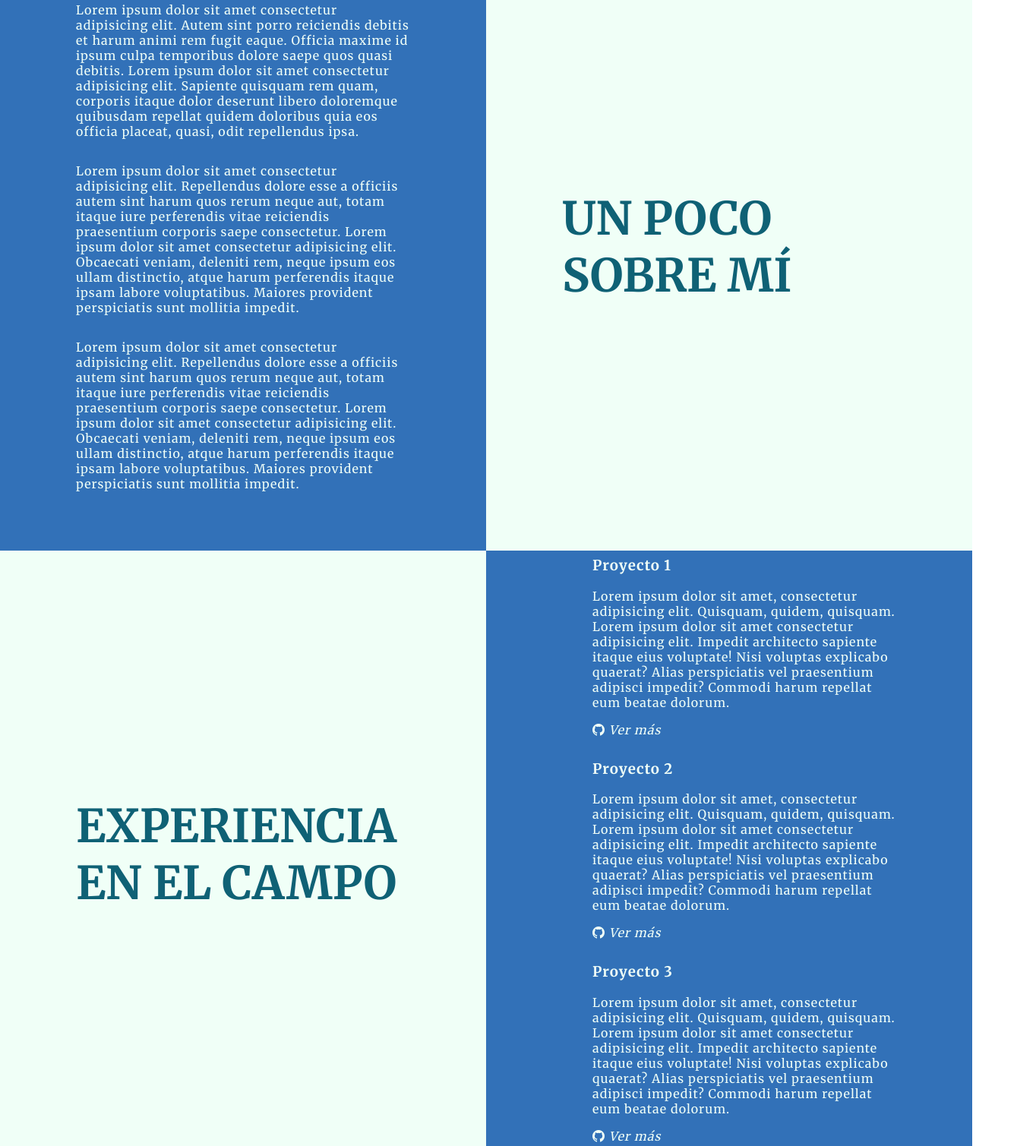
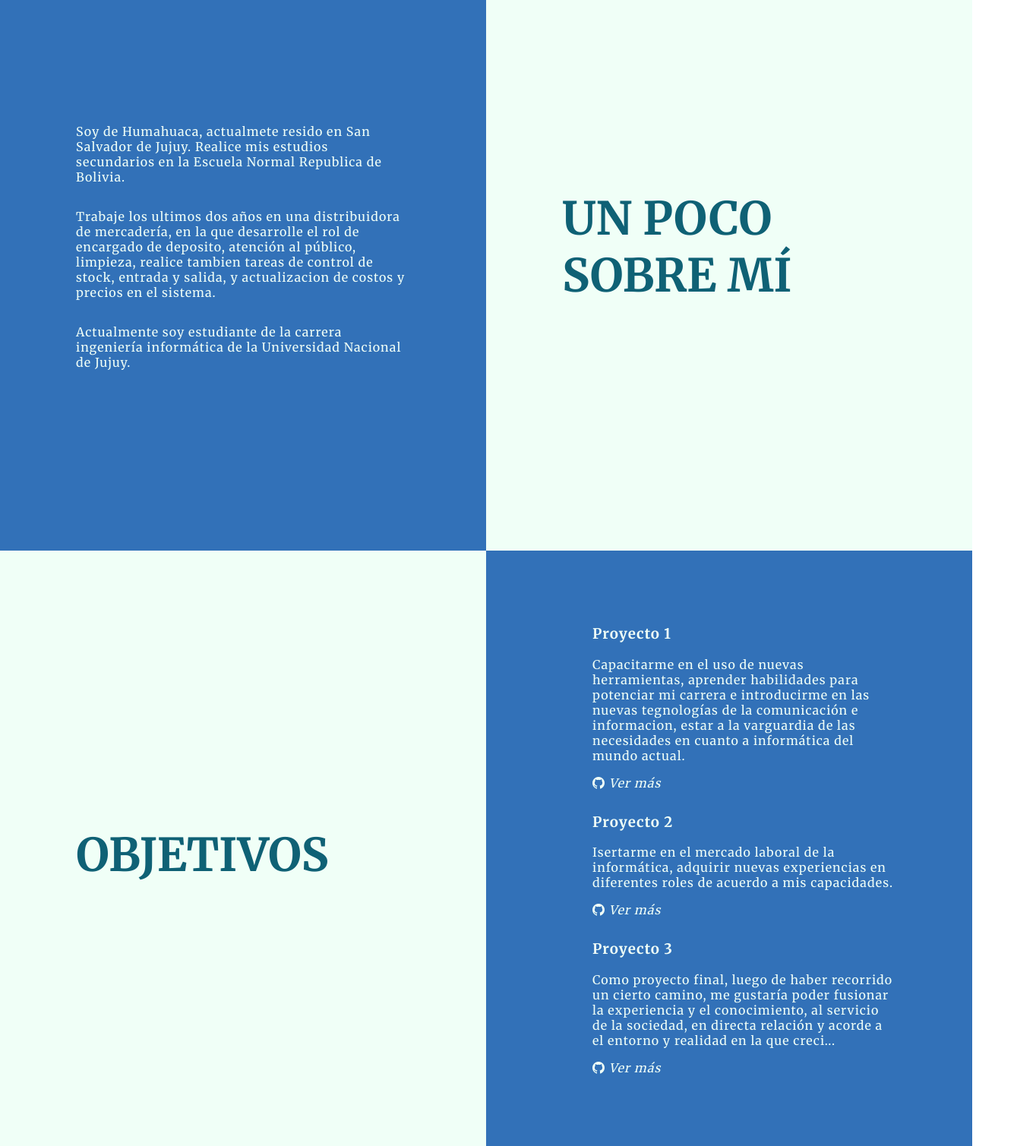
Before and after one commit to VictorJoaquin/portfolio-template, a plain HTML site: page index.html in a window 1280 px wide. Shown: the part 875-2384 px from the top of the page at 76% size, 1364 px wide, since content can reach past the window. Drawn offline with nearby package versions, Linux system fonts and the light colour scheme.

Commit message:
rama1_prueba

```diff
--- a/index.html
+++ b/index.html
@@ -47,7 +47,7 @@
           <li><a class="socials-icon" href=""><i class="bi bi-instagram"></i></a></li>
         </ul>
 
-        <p class="description">+15 años de experiencia trabajando en aplicaciones de alta escala. <br> Déjame contarte un poco de mí, sigue deslizando!</p>
+        <p class="description">Déjame contarte un poco de mí, sigue deslizando.</p>
       </div>
 
     </div>
@@ -56,16 +56,13 @@
   <section id="about" class="content">
     <aside class="half-section text-section">
       <p>
-        Lorem ipsum dolor sit amet consectetur adipisicing elit. Autem sint porro reiciendis debitis et harum animi rem fugit eaque. Officia maxime id ipsum culpa temporibus dolore saepe quos quasi debitis.
-        Lorem ipsum dolor sit amet consectetur adipisicing elit. Sapiente quisquam rem quam, corporis itaque dolor deserunt libero doloremque quibusdam repellat quidem doloribus quia eos officia placeat, quasi, odit repellendus ipsa.
+         Soy de Humahuaca, actualmete resido en San Salvador de Jujuy. Realice mis estudios secundarios en la Escuela Normal Republica de Bolivia.
       </p>
       <p>
-        Lorem ipsum dolor sit amet consectetur adipisicing elit. Repellendus dolore esse a officiis autem sint harum quos rerum neque aut, totam itaque iure perferendis vitae reiciendis praesentium corporis saepe consectetur.
-        Lorem ipsum dolor sit amet consectetur adipisicing elit. Obcaecati veniam, deleniti rem, neque ipsum eos ullam distinctio, atque harum perferendis itaque ipsam labore voluptatibus. Maiores provident perspiciatis sunt mollitia impedit.
+         Trabaje los ultimos dos años en una distribuidora de mercadería, en la que desarrolle el rol de encargado de deposito, atención al público, limpieza, realice tambien tareas de control de stock, entrada y salida, y actualizacion de costos y precios en el sistema.
       </p>
       <p>
-        Lorem ipsum dolor sit amet consectetur adipisicing elit. Repellendus dolore esse a officiis autem sint harum quos rerum neque aut, totam itaque iure perferendis vitae reiciendis praesentium corporis saepe consectetur.
-        Lorem ipsum dolor sit amet consectetur adipisicing elit. Obcaecati veniam, deleniti rem, neque ipsum eos ullam distinctio, atque harum perferendis itaque ipsam labore voluptatibus. Maiores provident perspiciatis sunt mollitia impedit.
+         Actualmente soy estudiante de la carrera ingeniería informática de la Universidad Nacional de Jujuy.
       </p>
     </aside>
     <aside class="half-section title-section">
@@ -75,34 +72,29 @@
 
   <section id="projects" class="content">
     <aside class="half-section title-section">
-      <h2>Experiencia en el campo</h2>
+      <h2>Objetivos</h2>
     </aside>
     <aside class="half-section text-section">
         <ul class="project-list">
           <li>
             <h3>Proyecto 1</h3>
             <p>
-              Lorem ipsum dolor sit amet, consectetur adipisicing elit.
-              Quisquam, quidem, quisquam.
-              Lorem ipsum dolor sit amet consectetur adipisicing elit. Impedit architecto sapiente itaque eius voluptate! Nisi voluptas explicabo quaerat? Alias perspiciatis vel praesentium adipisci impedit? Commodi harum repellat eum beatae dolorum.
+               Capacitarme en el uso de nuevas herramientas, aprender habilidades para potenciar mi carrera e introducirme en las nuevas tegnologías de la comunicación e informacion, estar a la varguardia de las necesidades en cuanto a informática del mundo actual.
             </p>
             <a class="project-link" href="#"><i class="bi bi-github"></i> Ver más</a>
           </li>
           <li>
             <h3>Proyecto 2</h3>
             <p>
-              Lorem ipsum dolor sit amet, consectetur adipisicing elit.
-              Quisquam, quidem, quisquam.
-              Lorem ipsum dolor sit amet consectetur adipisicing elit. Impedit architecto sapiente itaque eius voluptate! Nisi voluptas explicabo quaerat? Alias perspiciatis vel praesentium adipisci impedit? Commodi harum repellat eum beatae dolorum.
+               Isertarme en el mercado laboral de la informática, adquirir nuevas experiencias en diferentes roles de acuerdo a mis capacidades.
             </p>
             <a class="project-link" href="#"><i class="bi bi-github"></i> Ver más</a>
           </li>
           <li>
             <h3>Proyecto 3</h3>
             <p>
-              Lorem ipsum dolor sit amet, consectetur adipisicing elit.
-              Quisquam, quidem, quisquam.
-              Lorem ipsum dolor sit amet consectetur adipisicing elit. Impedit architecto sapiente itaque eius voluptate! Nisi voluptas explicabo quaerat? Alias perspiciatis vel praesentium adipisci impedit? Commodi harum repellat eum beatae dolorum.
+               Como proyecto final, luego de haber recorrido un cierto camino, me gustaría poder fusionar la experiencia y el conocimiento, al servicio de la sociedad,
+               en directa relación y acorde a el entorno y realidad en la que creci...
             </p>
             <a class="project-link" href="#"><i class="bi bi-github"></i> Ver más</a>
           </li>
@@ -121,7 +113,7 @@
         <input class="btn-send-message" type="submit" value="Enviar">
     </aside>
     <aside class="half-section title-section">
-      <h2>Envíame un mensaje y charlemos!</h2>
+      <h2>Envíame un mensaje, contactame...</h2>
     </aside>
   </section>
 
@@ -137,7 +129,7 @@
     </div>
       <div class="footer-section-container">
         <p>
-          &copy; 2022 - <a class="footer-link" href="https://www.linkedin.com">¡Victor Joaquin Rodriguezgit..!</a>
+          &copy; 2022 - <a class="footer-link" href="https://www.linkedin.com">¡Víctor Joaquín Rodriguez...!</a>
         </p>
       </div>
   </footer>
```
